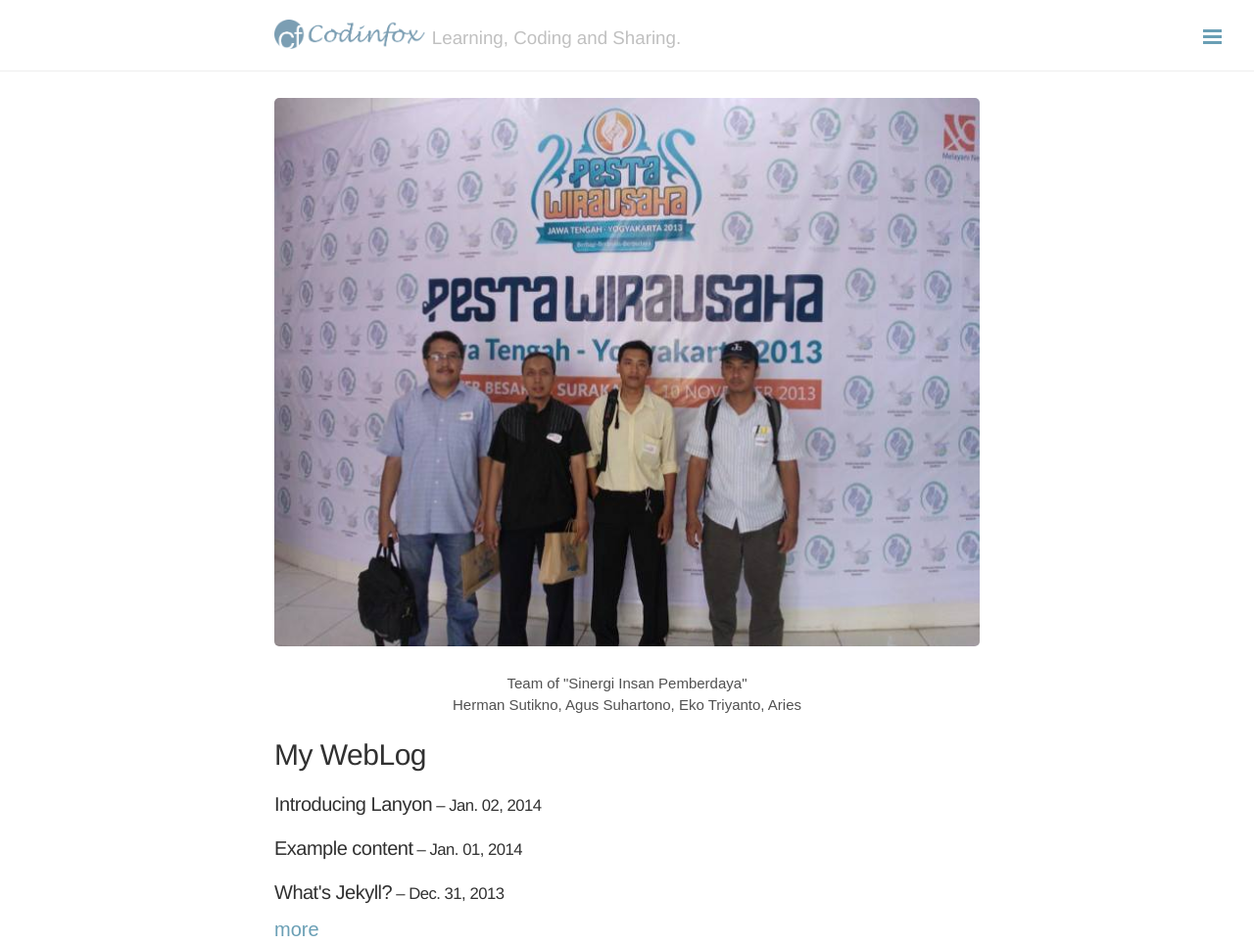
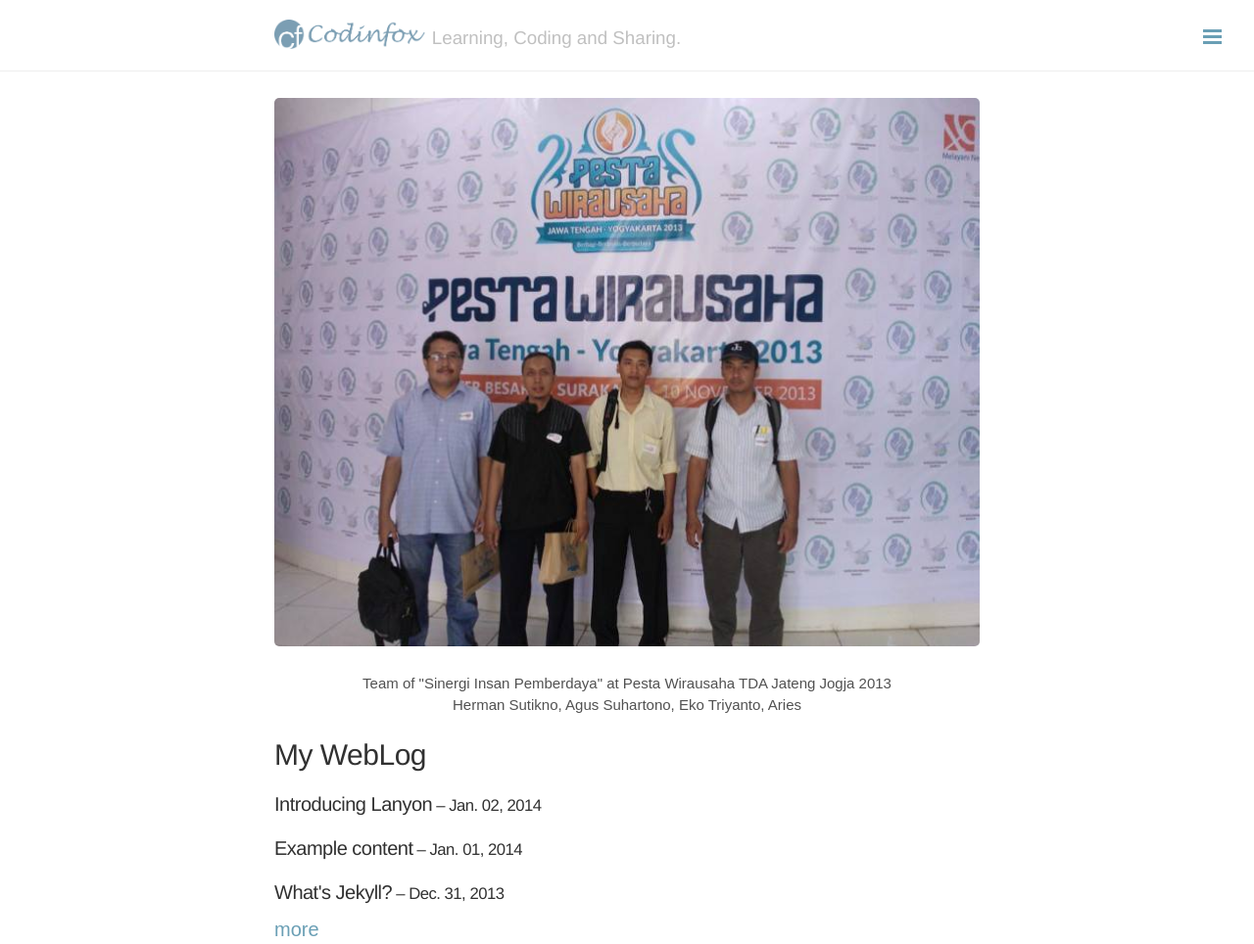
Before and after one commit to irnawansuprapti/irnawansuprapti.github.io, a Jekyll site: the page built from index.html, in a window 1280 px wide and 964 px high. Shown: the whole window at 98% size. Built offline with Jekyll 4.4.1, drawn with Linux system fonts in a browser that asks for light colours; Markdown is read by kramdown in place of the engine named in the settings; comment, search, counter and statistics services are not loaded.

Commit message:
home again

```diff
--- a/index.html
+++ b/index.html
@@ -5,7 +5,7 @@
 
 <div class="codinfox-index-bg">
   <img src="/assets/images/galleries/2013-10-10_pwu-tda-jateng-jogja.jpg" />
-  <p>Team of "Sinergi Insan Pemberdaya" <br>
+  <p>Team of "Sinergi Insan Pemberdaya" at Pesta Wirausaha TDA Jateng Jogja 2013<br>
   Herman Sutikno, Agus Suhartono, Eko Triyanto, Aries
   </p>
 </div>
```
